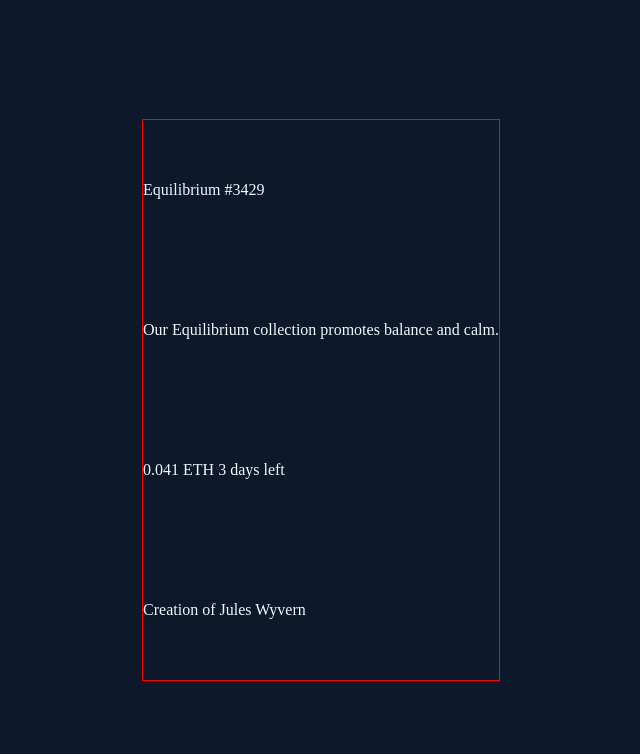
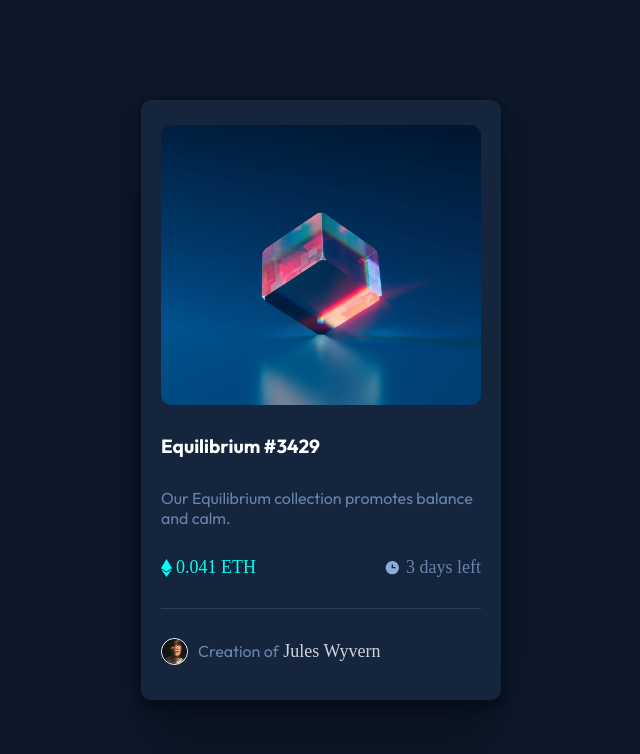
Before and after one commit to Neo-Cicada/nft-preview-card, a plain HTML site: page index.html in a window 1280 px wide. Shown: the whole page, without its empty margins (319-959 px from the left). Drawn offline with Linux system fonts and the light colour scheme.

Commit message:
added solution

```diff
--- a/index.html
+++ b/index.html
@@ -16,16 +16,24 @@
 <body>
   <main>
     <div class="container">
-
-     <div>Equilibrium #3429</div>
+      <img src="./images/image-equilibrium.jpg" alt="nft cube image" id="nft">
+     <h1 class="name">Equilibrium #3429</h1>
 
      <p>Our Equilibrium collection promotes balance and calm.
     </p>
-    <div>0.041 ETH
-      3 days left</div>
+    <div class="price">
+     <div id="eth"><svg width="11" height="18" xmlns="http://www.w3.org/2000/svg"><path d="M11 10.216 5.5 18 0 10.216l5.5 3.263 5.5-3.262ZM5.5 0l5.496 9.169L5.5 12.43 0 9.17 5.5 0Z" fill="#00FFF8"/></svg>  0.041 ETH</div>
+     <div id="clock">
+      <svg width="17" height="17" xmlns="http://www.w3.org/2000/svg"><path d="M8.305 2.007a6.667 6.667 0 1 0 0 13.334 6.667 6.667 0 0 0 0-13.334Zm2.667 7.334H8.305a.667.667 0 0 1-.667-.667V6.007a.667.667 0 0 1 1.334 0v2h2a.667.667 0 0 1 0 1.334Z" fill="#8BACD9"/></svg>
+      3 days left
+    </div>
+    </div>
 
-
-     <div>Creation of Jules Wyvern</div>
+      <hr>
+     <div class="creator">
+      <img src="./images/image-avatar.png" alt="avatar" id="avatar">
+      <div class="creatorname"><span>Creation of</span> Jules Wyvern </div>
+    </div>
     </div>
 
   </main>
--- a/style.css
+++ b/style.css
@@ -1,3 +1,5 @@
+@import url('https://fonts.googleapis.com/css2?family=Fraunces:wght@700&family=Outfit:wght@100;400;700&family=Poppins:ital,wght@0,500;1,600;1,700&display=swap');
+
 .attribution { font-size: 11px; text-align: center; }
 .attribution a { color: hsl(228, 45%, 44%); }
 
@@ -13,9 +15,69 @@ main{
 }
 .container{
     height: 70vh;
-    border: 1px solid red;
-    display: flex;
+    width: 40vh;
+    border-radius: 10px;
+    box-shadow: rgba(0, 0, 0, 0.25) 0px 54px 55px, rgba(0, 0, 0, 0.12) 0px -12px 30px, rgba(0, 0, 0, 0.12) 0px 4px 6px, rgba(0, 0, 0, 0.17) 0px 12px 13px, rgba(0, 0, 0, 0.09) 0px -3px 5px;    display: flex;
     justify-content: space-around;
     flex-direction: column;
     color: aliceblue;
+    background-color: hsl(216, 50%, 16%);
+    padding: 20px;
 }
+#nft{
+    margin-top: -10px;
+    height: 50%;
+    border-radius: 10px;
+}
+.price{
+    display: flex;
+    justify-content: space-between;
+}
+p, span{
+    font-size: 16px;
+    color: hsla(215, 51%, 70%, 70%);
+    font-family: 'Outfit' ;
+
+
+}
+#eth{
+    display: flex;
+    justify-content: center;
+    align-items: center;
+    gap: 4px;
+    font-size: 18px;
+    color: hsl(178, 100%, 50%);
+}
+#avatar{
+    height: 25px;
+    border: 1px solid white;
+    border-radius: 50%;
+    margin-right: 10px;
+}
+.creator{
+    display: flex;
+    align-items: center;
+
+}
+.creatorname{
+    font-size: 18px;
+    color: hsla(0, 0%, 100%, 80%)
+}
+#clock{
+    display: flex;
+    align-items: center;
+    color: hsla(215, 51%, 70%, 70%);
+    gap: 5px;
+    font-size: 18px;
+}
+.name{
+    font-family: 'Outfit';
+    font-size: 19px;
+    color: hsl(0, 0%, 100%);
+}
+hr{
+    border: none;
+    height: 1px;
+    background-color:hsla(215, 51%, 70%, 20%);
+
+}
```
